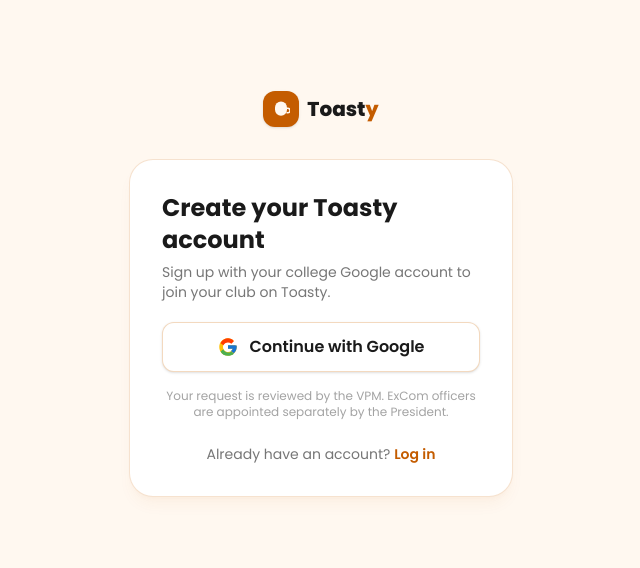
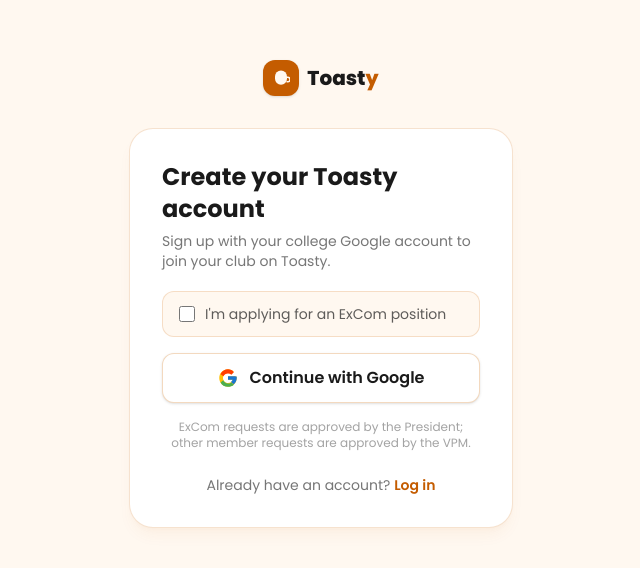
Before and after one commit to Tyagi-Nehal/Toasty, a React (Vite) app: page /signup in a window 1280 px wide. Shown: the part 106-674 px from the top of the page, without its empty margins (319-959 px from the left). Built offline with nearby package versions, Linux system fonts and the light colour scheme; no server answers.

Commit message:
Revert "Remove the dead "applying for ExCom" checkbox from Sign Up"
This reverts commit cae53859cd6727954a5c6160969c7480b78b193e.

```diff
--- a/src/pages/SignUpPage.jsx
+++ b/src/pages/SignUpPage.jsx
@@ -1,4 +1,4 @@
-import { useEffect } from 'react'
+import { useEffect, useState } from 'react'
 import { Link, useNavigate } from 'react-router-dom'
 import AuthLayout from '../components/AuthLayout.jsx'
 import GoogleButton from '../components/GoogleButton.jsx'
@@ -8,6 +8,7 @@
 import { isFounderEmail } from '../lib/mockFounderAuth.js'
 
 export default function SignUpPage() {
+  const [appliedForExcom, setAppliedForExcom] = useState(false)
   const { account } = useAuth()
   const navigate = useNavigate()
 
@@ -20,6 +21,7 @@
   }, [account, navigate])
 
   function handleGoogleSignUp() {
+    if (appliedForExcom) sessionStorage.setItem('toasty_applied_for_excom', 'true')
     supabase.auth.signInWithOAuth({
       provider: 'google',
       options: {
@@ -43,13 +45,23 @@
             Toasty.
           </p>
 
-          <div className="mt-5">
+          <div className="mt-5 space-y-4">
+            <label className="flex items-start gap-2.5 rounded-xl border border-accent/30 bg-cream px-4 py-3 text-sm text-ink/70">
+              <input
+                type="checkbox"
+                checked={appliedForExcom}
+                onChange={(e) => setAppliedForExcom(e.target.checked)}
+                className="mt-0.5 h-4 w-4 shrink-0 accent-primary"
+              />
+              I'm applying for an ExCom position
+            </label>
+
             <GoogleButton onClick={handleGoogleSignUp}>Continue with Google</GoogleButton>
           </div>
 
           <p className="mt-4 text-center text-xs text-ink/40">
-            Your request is reviewed by the VPM. ExCom officers are
-            appointed separately by the President.
+            ExCom requests are approved by the President; other member
+            requests are approved by the VPM.
           </p>
 
           <p className="mt-6 text-center text-sm text-ink/60">
```
